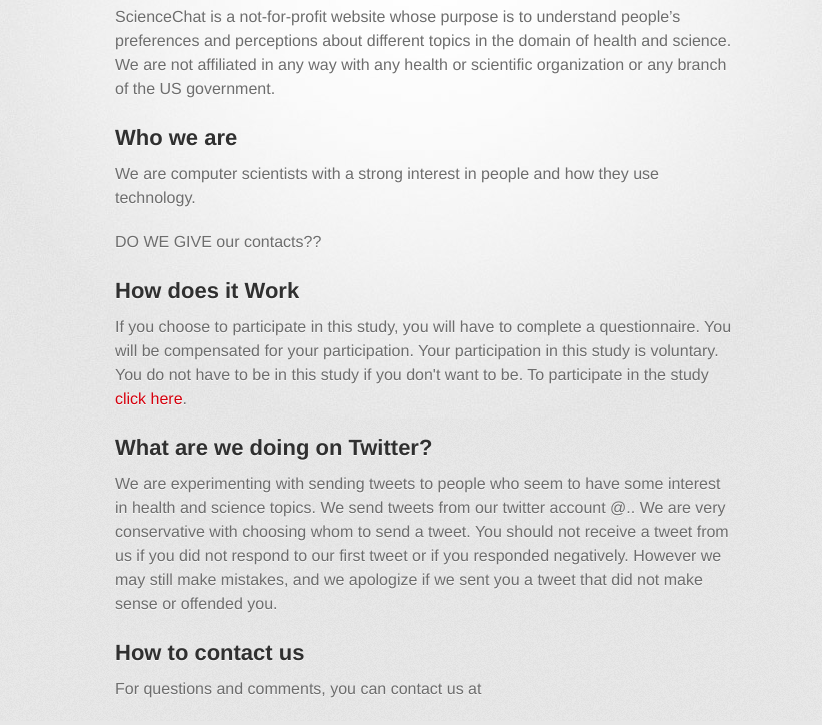
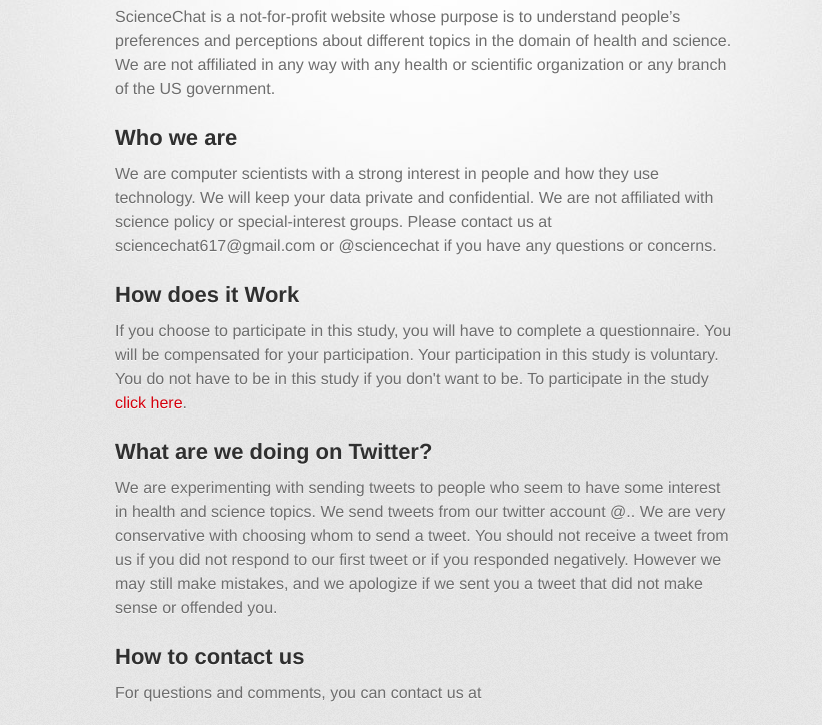
Before and after one commit to ScienceTalk/ScienceTalk.github.io, a plain HTML site: page index.html in a window 1280 px wide. Shown: the part 154-879 px from the top of the page, without its empty margins (215-1037 px from the left). Drawn offline with Linux system fonts and the light colour scheme; a web font is replaced by a local one.

Commit message:
added gmail and twitter handle

```diff
--- a/index.html
+++ b/index.html
@@ -29,7 +29,9 @@
 	   </p>
           <h2>Who we are</h2>
 	   <p>We are computer scientists with a strong interest in people and how they use technology.
-	   <p>DO WE GIVE our contacts??</p>
+	   We will keep your data private and confidential.
+	   We are not affiliated with science policy or special-interest groups.
+	   Please contact us at sciencechat617@gmail.com or @sciencechat if you have any questions or concerns.
 	   </p>
           <h2>How does it Work</h2>
 	   <p>If you choose to participate in this study, you will have to complete a questionnaire. You will be compensated for your participation. Your participation in this study is voluntary. You do not have to be in this study if you don't want to be. To participate in the study <a href="https://docs.google.com/forms/d/1cIiJmNgDcN-SKGs_sQokqX07F4-a__ccdJCBV5AgAaQ/viewform">click here</a>.</p>
```
